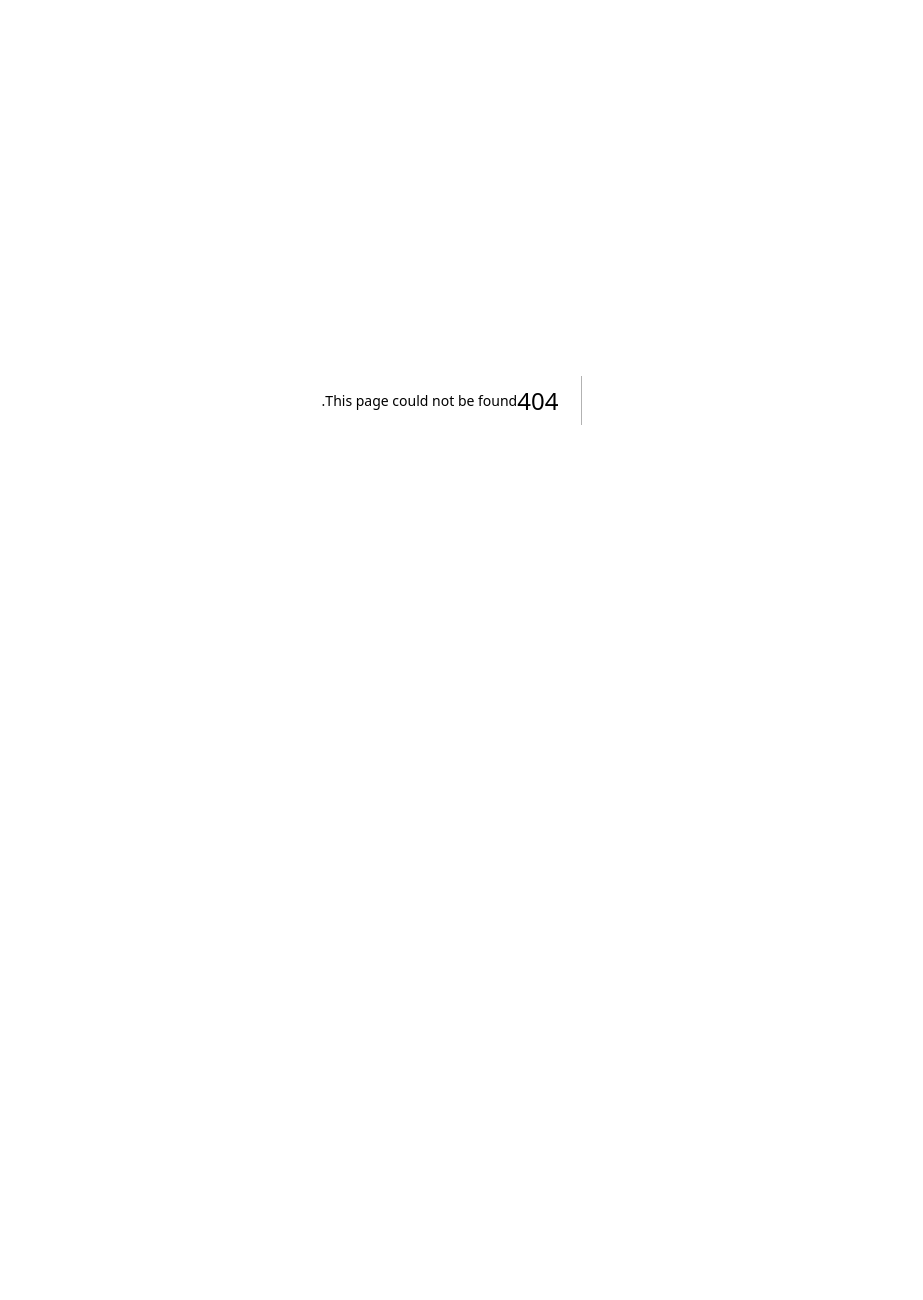
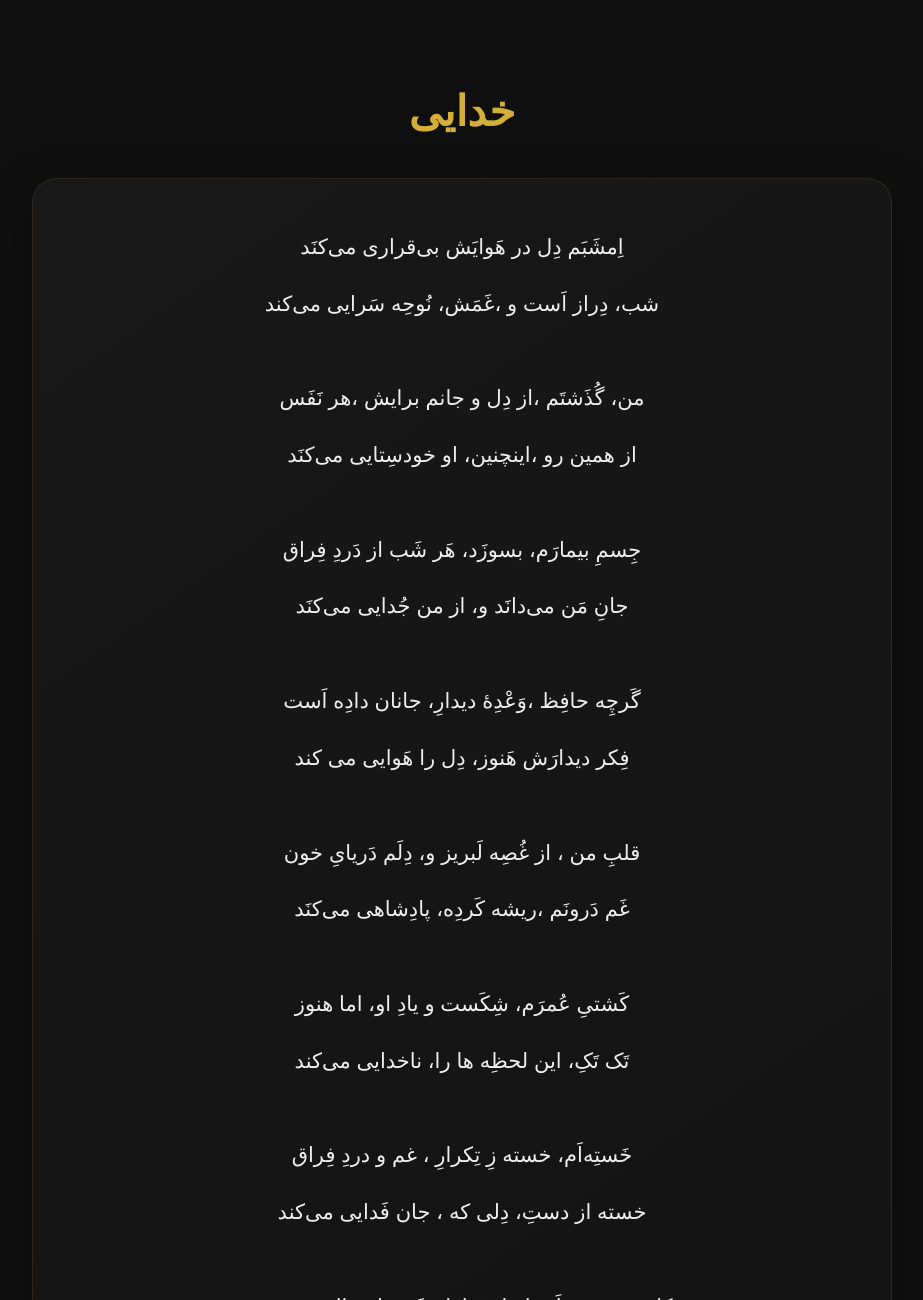
Before and after one commit to mahtaghahreman/Mahta_ghahreman, a Next.js app: page /lyrics/khodaei in a window 1280 px wide. Before the commit this address had no page. Shown: the top 1300 px of the page, without its empty margins (178-1101 px from the left). Before the commit the page ends 800 px from the top, so only its background shows below. Built offline with nearby package versions, Linux system fonts and the light colour scheme.

Commit message:
Create page.tsx

```diff
--- /dev/null
+++ b/app/lyrics/khodaei/page.tsx
@@ -0,0 +1,66 @@
+
+export default function KhodaeiPage() {
+  return (
+    <main className="lyrics-page">
+      <h1>خدایی</h1>
+
+      <div className="lyrics-text">
+        <p>
+          اِمشَبَم دِل در هَوایَش بی‌قراری می‌کنَد<br />
+          شب، دِراز اَست و ،غَمَش، نُوحِه‌ سَرایی می‌کند
+        </p>
+
+        <p>
+          من، گُذَشتَم ،از دِل و جانم برایش ،هر نَفَس<br />
+          از همین رو ،اینچنین، او خودسِتایی می‌کنَد
+        </p>
+
+        <p>
+          جِسمِ بیمارَم، بسوزَد، هَر شَب از دَردِ فِراق<br />
+          جانِ مَن می‌دانَد و، از من جُدایی می‌کنَد
+        </p>
+
+        <p>
+          گَرچِه حافِظ ،وَعْدِهٔ دیدارِ، جانان دادِه اَست<br />
+          فِکر دیدارَش هَنوز، دِل را هَوایی می کند
+        </p>
+
+        <p>
+          قلبِ من ، از غُصِه لَبریز و، دِلَم دَریایِ خون<br />
+          غَم دَرونَم ،ریشه کَردِه، پادِشاهی می‌کنَد
+        </p>
+
+        <p>
+          کَشتیِ عُمرَم، شِکَست و یادِ او، اما هنوز<br />
+          تَک‌ تَکِ، این لحظِه‌ ها را، ناخدایی می‌کند
+        </p>
+
+        <p>
+          خَستِه‌اَم، خسته زِ تِکرارِ ، غم و دردِ فِراق<br />
+          خسته از دستِ، دِلی که ، جان فَدایی می‌کند
+        </p>
+
+        <p>
+          کاش می‌شد لَحظِه‌ ای غافِل شَوَم از حالِ ، خویش<br />
+          غافِل ،از یاری که با من ،بی‌وَفایی، می‌کند
+        </p>
+
+        <p>
+          او نمی‌دانَد، وَلی من خوب می‌دانَم که هست<br />
+          هست، با من، آن خدایی که، خدایی می‌کند
+        </p>
+
+        <p>
+          عاقِبَت، می‌آید آن روزی که او هَم، مِثل مَن<br />
+          عاشق است و، عشقِ لِیْلی را گِدایی می‌کند
+        </p>
+
+        <p>
+          آن زَمان است، که تَمامِ واژِه‌ هایِ این غَزَل<br />
+          در میانِ، اشک و آهَش، خود نَمایی می‌کند<br />
+          در میانِ اشک و آهَش خود نَمایی می‌کند...
+        </p>
+      </div>
+    </main>
+  );
+}
```
